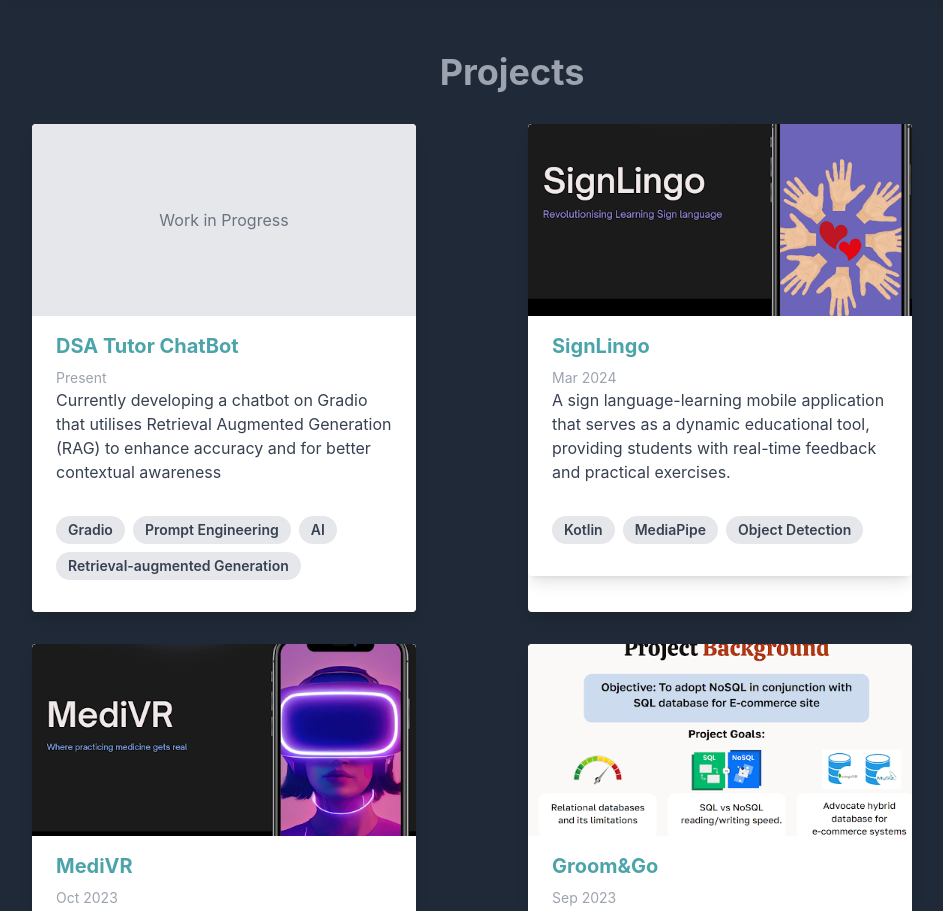
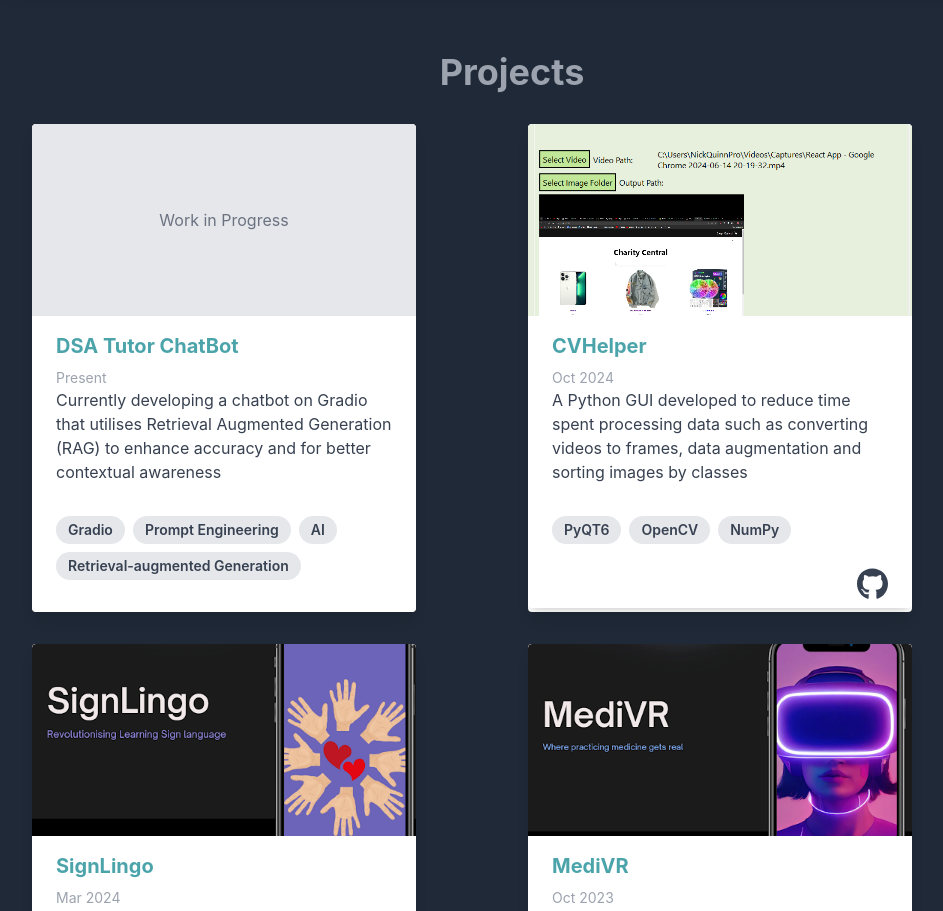
Before and after one commit to nickphoon/nickphoon.github.io, a React (Create React App) app: page / in a window 1280 px wide. Shown: the part 2240-3151 px from the top of the page, without its empty margins (128-1071 px from the left). Built offline with nearby package versions, Linux system fonts and the light colour scheme.

Commit message:
added CVHelper project

```diff
--- a/src/App.js
+++ b/src/App.js
@@ -17,6 +17,7 @@ import GROOMGO from './assets/projects/Groom&Go.png';
 import PINK from './assets/projects/PinkVisuals.png';
 import MEDIVR from './assets/projects/MediVR.png';
 import SignLINGO from './assets/projects/SignLingo.png';
+import CVHelper from './assets/projects/CVHelper.png';
 function App() {
   const [disableAnimations, setDisableAnimations] = useState(false);
   const [isMobileView, setIsMobileView] = useState(false);
@@ -105,6 +106,7 @@ function App() {
 
   const projects = [
 
+
     {
       title: 'DSA Tutor ChatBot',
       description: 'Currently developing a chatbot on Gradio that utilises Retrieval Augmented Generation (RAG) to enhance accuracy and for better contextual awareness',
@@ -112,6 +114,14 @@ function App() {
       date:"Present",
       techStack: ['Gradio','Prompt Engineering', 'AI','Retrieval-augmented Generation'],
       videoUrl: ""
+    },
+    {
+      title: 'CVHelper',
+      description: 'A Python GUI developed to reduce time spent processing data such as converting videos to frames, data augmentation and sorting images by classes',
+      image: CVHelper,
+      date:"Oct 2024",
+      techStack: ['PyQT6','OpenCV', 'NumPy'],
+      sourceCodeUrl: "https://github.com/nickphoon/CVHelper.git"
     },
     {
       title: 'SignLingo',
```
Also changed, not shown: src/assets/projects/CVHelper.png (added).
